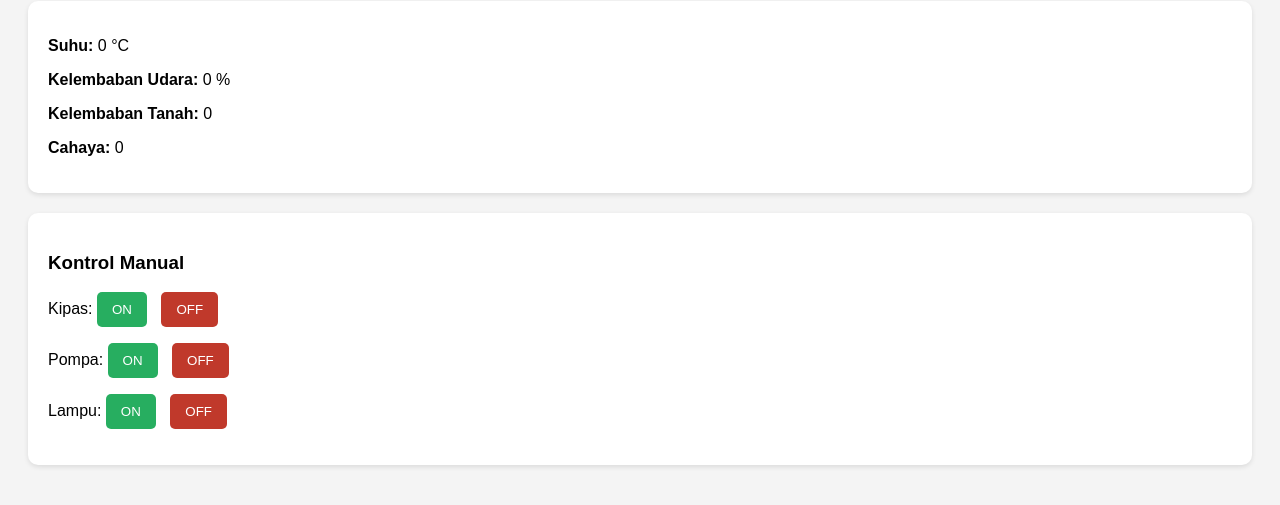
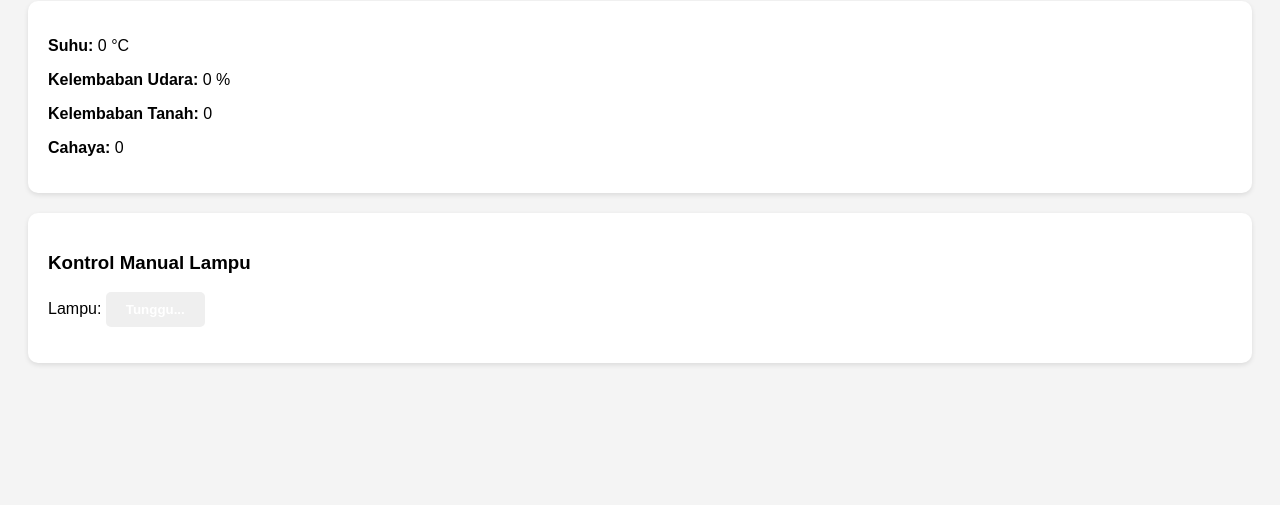
Before and after one commit to Yankeez0/Greenhouse-automation, a website: page public/index.html in a window 1280 px wide. Shown: the part 107-612 px from the top of the page. Drawn offline with Linux system fonts and the light colour scheme; no server answers.

Commit message:
Perbaikan kode arduino dan tampilan website

```diff
--- a/public/index.html
+++ b/public/index.html
@@ -32,22 +32,24 @@
       font-weight: bold;
     }
 
-    .control-btns button {
-      margin-right: 10px;
-      padding: 10px 15px;
+    .status-button {
+      padding: 10px 20px;
       border: none;
       border-radius: 5px;
+      color: white;
+      font-weight: bold;
+      transition: background-color 0.3s ease, transform 0.2s ease;
       cursor: pointer;
     }
 
-    .on {
+    .status-button.on {
       background-color: #27ae60;
-      color: #fff;
+      transform: scale(1.05);
     }
 
-    .off {
+    .status-button.off {
       background-color: #c0392b;
-      color: #fff;
+      transform: scale(1);
     }
   </style>
 </head>
@@ -63,25 +65,15 @@
   </div>
 
   <div class="data-box">
-    <h3>Kontrol Manual</h3>
-    <div class="control-btns">
-      <p>Kipas:
-        <button class="on" onclick="setControl('kipas', true)">ON</button>
-        <button class="off" onclick="setControl('kipas', false)">OFF</button>
-      </p>
-      <p>Pompa:
-        <button class="on" onclick="setControl('pompa', true)">ON</button>
-        <button class="off" onclick="setControl('pompa', false)">OFF</button>
-      </p>
-      <p>Lampu:
-        <button class="on" onclick="setControl('lampu', true)">ON</button>
-        <button class="off" onclick="setControl('lampu', false)">OFF</button>
-      </p>
-    </div>
+    <h3>Kontrol Manual Lampu</h3>
+    <p>
+      Lampu:
+      <button id="btn-lampu" class="status-button" onclick="setControl('lampu', !statusLampu)">Tunggu...</button>
+    </p>
   </div>
 
   <script>
-    // Firebase configuration
+    // Konfigurasi Firebase
     const firebaseConfig = {
       apiKey: "AIzaSyCKZJ2TpvHyescHOo5HHfRcI9FOCL2aRWA",
       authDomain: "otomatisasi-rumah-kaca.firebaseapp.com",
@@ -93,24 +85,37 @@
       measurementId: "G-QN9R8DB19P"
     };
 
-    // Initialize Firebase
+    // Inisialisasi Firebase
     firebase.initializeApp(firebaseConfig);
     const db = firebase.database();
 
-    // Fungsi untuk memperbarui elemen tampilan data
+    // Menampilkan data sensor realtime
     const updateElement = (id, path) => {
       db.ref(path).on('value', snapshot => {
         document.getElementById(id).innerText = snapshot.val();
       });
-    }
+    };
 
-    // Mapping data Firebase ke elemen HTML (cocok dengan struktur Anda)
     updateElement("suhu", "/rumahkaca/suhu");
     updateElement("kelembaban_udara", "/rumahkaca/kelembaban_udara");
     updateElement("kelembaban_tanah", "/rumahkaca/kelembaban_tanah");
     updateElement("cahaya", "/rumahkaca/cahaya");
 
-    // Fungsi untuk kontrol manual
+    // Kontrol lampu
+    let statusLampu = false;
+
+    function updateButton(id, state) {
+      const el = document.getElementById(id);
+      el.classList.remove('on', 'off');
+      el.classList.add(state ? 'on' : 'off');
+      el.innerText = state ? "ON" : "OFF";
+    }
+
+    db.ref("/kontrolManual/lampu").on("value", snapshot => {
+      statusLampu = snapshot.val();
+      updateButton("btn-lampu", statusLampu);
+    });
+
     function setControl(device, status) {
       db.ref(`/kontrolManual/${device}`).set(status);
     }
```
Also changed, not shown: 1 other file.
